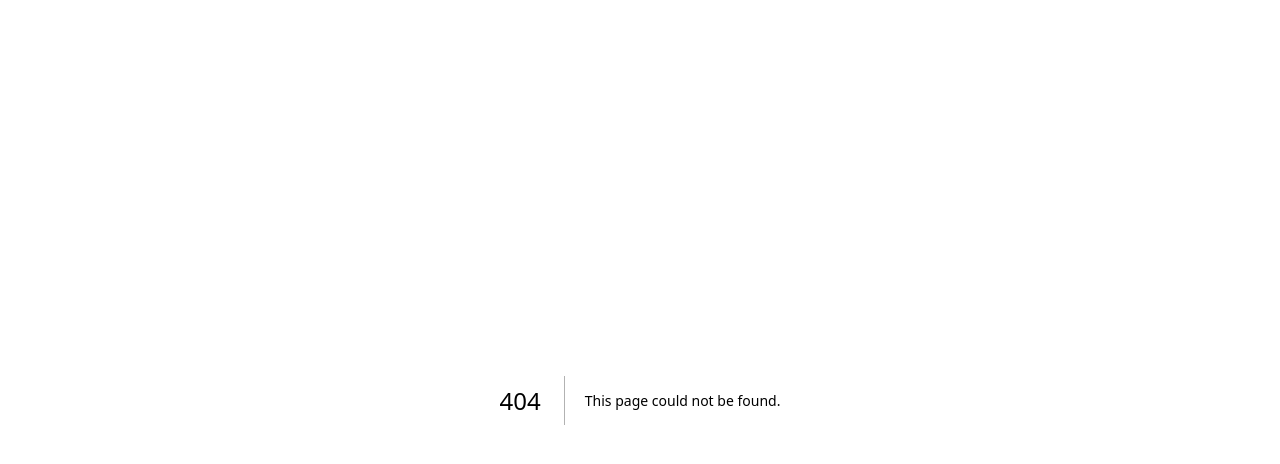
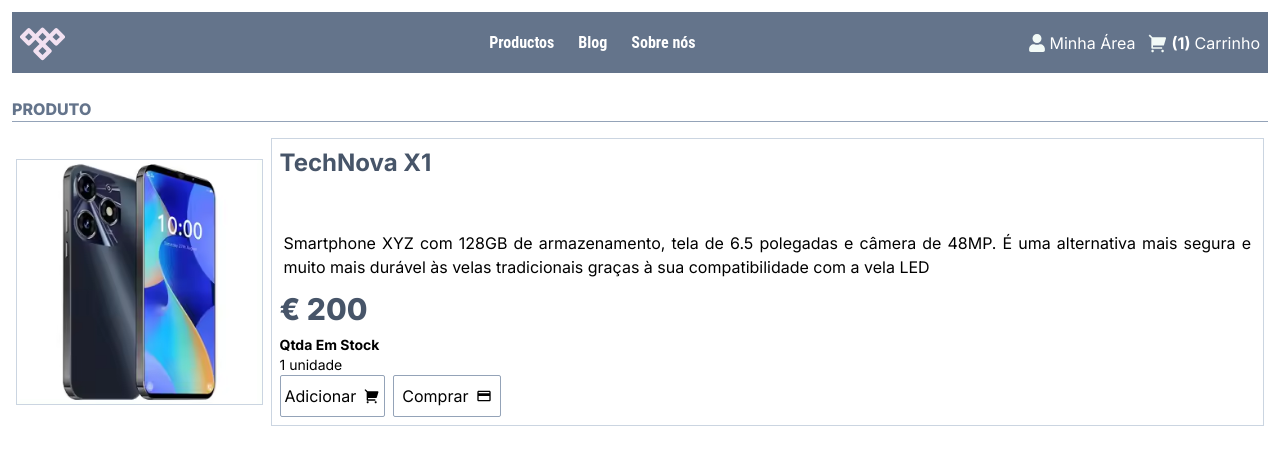
Before and after one commit to Hesa-Dev/payment-gateways, a Next.js app: page /produto in a window 1280 px wide. Before the commit this address had no page. Shown: the top 464 px of the page. Built offline with nearby package versions, Linux system fonts and the light colour scheme.

Commit message:
update header , pagination Carrinho de compra

```diff
--- a/src/app/carrinho/page.tsx
+++ b/src/app/carrinho/page.tsx
@@ -1,10 +1,30 @@
 "use client"
 
-export default function Carrinho (){
+import Link from "next/link";
+import Header from "../components/Header";
+import { IoStorefrontSharp } from "react-icons/io5";
+import React, { useEffect, useState } from "react";
 
-    return (
-        <>
-        <h1>bem vindo ao seu carrinho  </h1>
-        </>
-    )
+
+export default function Produto() {
+
+  const [carrinho, setCarrinho] = useState(0);
+  return (
+    <>
+    <Header/>
+      <div className="m-3 font-extrabold text-base text-slate-500 border-slate-400  border-b">
+        MEU CARRINHO
+      </div>
+
+      <div className="flex justify-center items-center">
+        <div className="h-1/4 bg-slate-500 justify-center
+        items-center font-normal text-xl p-3 flex rounded-sm flex-col text-white">
+             O seu Carinho Esta Vazio  ir a Loja
+             <Link href={"/"}>
+              <IoStorefrontSharp/>
+            </Link>
+        </div>
+      </div>
+    </>
+  );
 }
--- a/src/app/components/CardProduto.tsx
+++ b/src/app/components/CardProduto.tsx
@@ -1,7 +1,7 @@
 "use client";
 
 import React, { useEffect, useState } from "react";
-import produtos from "../productos";
+import produtos , {carrinho} from "../productos";
 import ReactPaginate from "react-paginate";
 import Image from "next/image";
 import { RiShoppingCart2Fill } from "react-icons/ri";
@@ -10,6 +10,7 @@ import { IoEyeSharp } from "react-icons/io5";
 
 import { FaChevronRight } from "react-icons/fa";
 import { FaChevronLeft } from "react-icons/fa";
+import Link from "next/link";
 
 export default function Card() {
   const [itemOffset, setItemOffset] = useState(0);
@@ -21,6 +22,16 @@ export default function Card() {
     const newOffset = (event.selected * totalPaginas) % produtos.length;
     setItemOffset(newOffset);
   };
+
+  const getProductById = (id: number): typeof produtos | undefined => {
+    return produtos.find((produto : typeof produtos) => produto.id === id);
+  };
+
+  const addCarrinho = (index:number) : void =>{
+    console.log("index :. " , index);
+    //   carrinho.push (getProductById(index))
+      console.log( "produto encontrado :. " , getProductById(index) )
+  }
 
   return (
     <>
@@ -59,6 +70,7 @@ export default function Card() {
                   <div
                     className="flex lg:flex-row lg:text-base border  md:flex-col sm:flex-col border-slate-400  gap-2 p-2
                   items-center justify-center  rounded-sm md:p-1 md:gap-2 sm:text-xs md:text-xs"
+                  onClick={(event:any)=>addCarrinho(index)}
                   >
                     Adicionar
                     <RiShoppingCart2Fill />
@@ -72,13 +84,14 @@ export default function Card() {
                     <MdPayment />
                   </div>
                   {/* ver produtos*/}
-                  <div
-                    className="flex lg:flex-row lg:text-base border md:flex-col sm:flex-col border-slate-400  gap-2 p-2
+                  <Link
+                    href="produto" className="flex lg:flex-row lg:text-base border md:flex-col sm:flex-col border-slate-400  gap-2 p-2
                   items-center justify-center  rounded-sm md:p-1 md:gap-2 sm:text-xs md:text-xs"
                   >
-                    Ver Produto
-                    <IoEyeSharp />
-                  </div>
+                      Ver Produto
+                      <IoEyeSharp />
+                  </Link>
+
                 </div>
               </div>
             );
--- a/src/app/components/Header.tsx
+++ b/src/app/components/Header.tsx
@@ -3,6 +3,7 @@ import Link from "next/link";
 import { FcCdLogo } from "react-icons/fc";
 import { FaUser } from "react-icons/fa";
 import { PiTidalLogoBold } from "react-icons/pi";
+import { RiShoppingCart2Fill } from "react-icons/ri";
 
 export default function Header() {
   return (
@@ -10,19 +11,25 @@ export default function Header() {
       <nav className="flex">
         <div className="flex w-full items-center  bg-slate-500 m-3 p-2">
           {/* logo */}
-          <div className="w-1/4">
+          <Link href={"/"} className="w-1/4">
             {/* <FcCdLogo style={{ fontSize: "45px", color: "#f2faf7" }} /> */}
             <PiTidalLogoBold style={{ fontSize: "45px", color: "#f2e1f1" }} />
-          </div>
+          </Link>
           <div className="w-1/2 flex text-white  tipografia gap-6 justify-center items-center">
-            <span className="cursor-pointer font-bold">Productos </span>
+            <Link href={"/"} className="cursor-pointer font-bold">Productos </Link>
             <span className="cursor-pointer font-bold">Blog </span>
             <span className="cursor-pointer font-bold">Sobre nós</span>
           </div>
 
-          <div className="justify-end flex w-1/3  cursor-pointer   items-center gap-1  text-white">
-            <FaUser style={{ fontSize: "28px", color: "#f2faf7" }} />
+          <div className="justify-end flex w-1/3  cursor-pointer   items-center gap-1 text-base text-white">
+            <FaUser style={{ fontSize: "18px", color: "#f2faf7" }} />
             Minha Área
+            <Link  href={"carrinho"} className="flex justify-center items-center ml-2 gap-1">
+              <RiShoppingCart2Fill
+                style={{ fontSize: "20px", color: "#f2faf7" }}
+              />
+              <span   className="font-bold">(1)</span> Carrinho
+            </Link>
           </div>
         </div>
       </nav>
--- a/src/app/globals.css
+++ b/src/app/globals.css
@@ -25,7 +25,6 @@ background: white;
 font-family: "Roboto Condensed", sans-serif;
 font-weight: 500;
 font-style: normal;
-
 }
 
 header{
--- a/src/app/productos.ts
+++ b/src/app/productos.ts
@@ -102,5 +102,7 @@
     }
 ]
 
+export const carrinho : any = [
+]
 
 export default produtos
--- /dev/null
+++ b/src/app/produto/page.tsx
@@ -0,0 +1,73 @@
+import { RiShoppingCart2Fill } from "react-icons/ri";
+import Header from "../components/Header";
+import Image from "next/image";
+import { MdPayment } from "react-icons/md";
+
+Header;
+
+export default function Produto() {
+  return (
+    <>
+      <Header />
+      <div className="m-3 font-extrabold text-base text-slate-500 border-slate-400  border-b">
+        PRODUTO
+      </div>
+
+      <div className="flex lg:flex-row justify-center items-center sm:flex-col  md:flex-col gap-2 p-1 lg:m-3">
+        <div className="flex border border-slate-300">
+          <Image
+            src={"/products/p1.avif"}
+            width={400}
+            height={260}
+            alt="web"
+            //   priority={true}
+            // layout="responsive"
+          />
+        </div>
+
+        <div className="flex flex-col border border-slate-300  p-2">
+          {/* titulo */}
+          <span className="justify-start font-bold text-2xl text-slate-600">
+            TechNova X1
+          </span>
+          {/* descricao  */}
+          <div className="flex lg:mt-11 sm:mt-2 md:mt-3 flex-wrap">
+            <p className="p-1 pt-2 text-justify">
+              Smartphone XYZ com 128GB de armazenamento, tela de 6.5 polegadas e
+              câmera de 48MP. É uma alternativa mais segura e muito mais durável
+              às velas tradicionais graças à sua compatibilidade com a vela LED
+            </p>
+          </div>
+          {/* preco */}
+          <div className="flex flex-col justify-center mt-2">
+            <p className="font-extrabold text-3xl mb-2 text-slate-600">
+              € 200
+            </p>
+            <span className="font-bold text-sm">Qtda Em Stock</span>
+            <span  className="font-normal text-sm">1 unidade</span>
+          </div>
+
+          {/* Botões  */}
+          <div className="flex flex-row gap-2">
+            <div
+              className="flex lg:flex-row lg:text-base border
+          md:flex-col sm:flex-col border-slate-400  gap-2 p-2
+          items-center justify-center  cursor-pointer  rounded-sm md:p-1 md:gap-2 sm:text-xs md:text-xs"
+            >
+              Adicionar
+              <RiShoppingCart2Fill />
+            </div>
+            {/* comprar  */}
+            <div
+              className="flex lg:flex-row lg:text-base border md:flex-col sm:flex-col border-slate-400  gap-2 lg:p-2
+                  items-center justify-center cursor-pointer  rounded-sm md:p-1 md:gap-2 sm:text-xs md:text-xs"
+            >
+              Comprar
+              <MdPayment />
+            </div>
+          </div>
+        </div>
+      </div>
+    </>
+  );
+}
```
Also changed, not shown: 1 other file (tests, documents, lock files or other folders).
